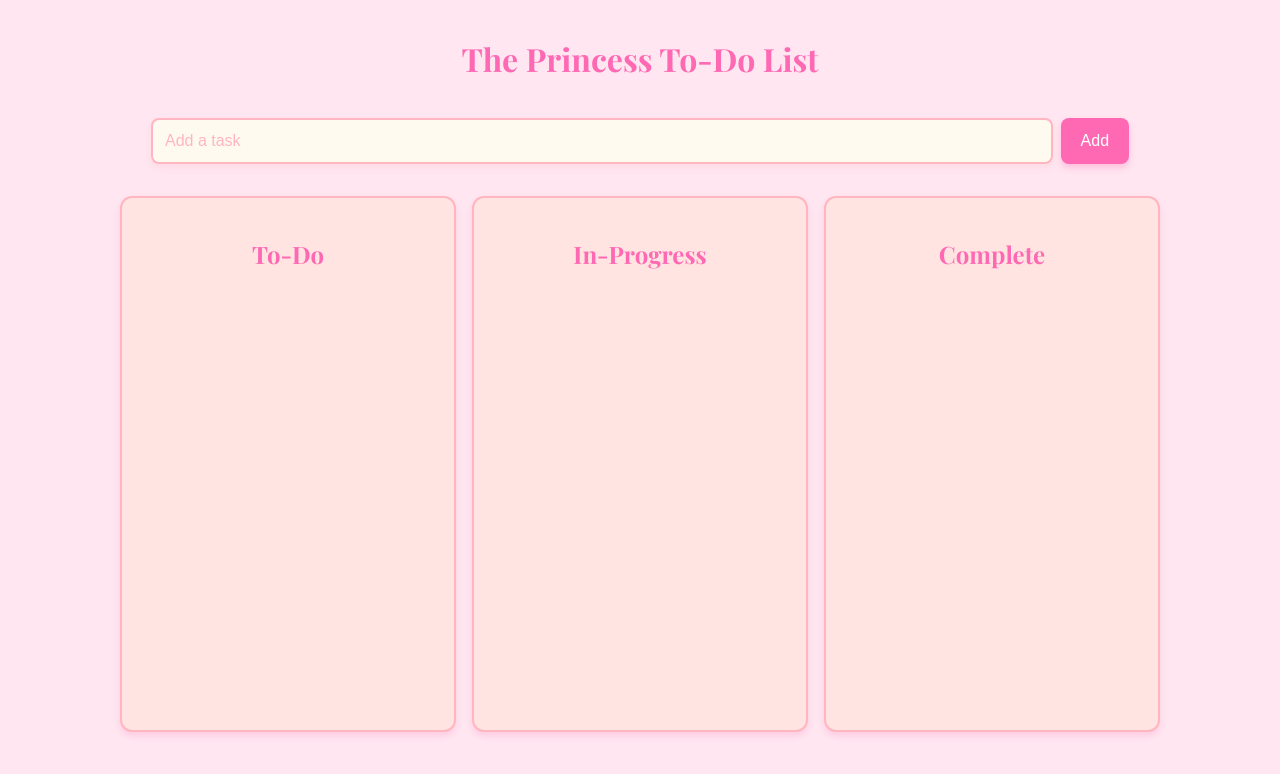
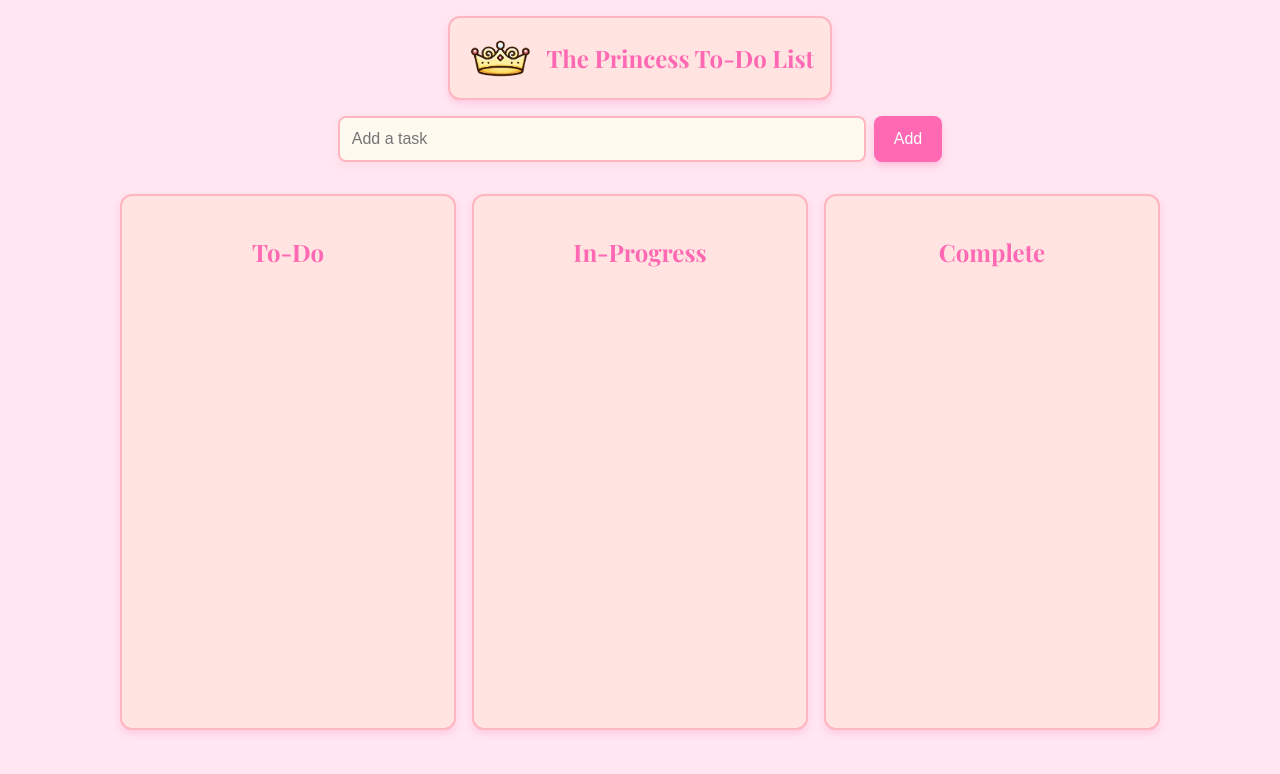
Before and after one commit to XiphiasSB/todo-list, a React (Vite) app: page / in a window 1280 px wide. Shown: the top 774 px of the page. Built offline with nearby package versions, Linux system fonts and the light colour scheme.

Commit message:
Added logo and improved CSS

```diff
--- a/src/components/header/Header.css
+++ b/src/components/header/Header.css
@@ -1,10 +1,36 @@
 header {
-    text-align: center;
-    padding: 16px;
-    background-color: #ff69b4;
-    /* Bright pink header */
-    color: white;
+    display: flex;
+    /* Align items horizontally */
+    align-items: center;
+    /* Center items vertically */
+    justify-content: center;
+    /* Center the content */
+    padding: 20px 16px;
+    /* Adjust padding for height */
+    background-color: #ffe4e1;
+    /* Light pink header background */
+    gap: 12px;
+    /* Space between image and text */
+    border-radius: 12px;
+    box-shadow: 0 4px 6px rgba(255, 105, 180, 0.2);
+    /* Subtle pink shadow */
+    border: 2px solid #ffb6c1;
+}
+
+.crown-logo {
+    height: 40px;
+    /* Keep the crown image small */
+    width: auto;
+    /* Maintain aspect ratio */
+}
+
+.header-title {
+    margin: 0;
+    /* Remove default margin on h1 */
     font-size: 24px;
-    border-bottom: 4px solid #ffb6c1;
-    /* Light pink border */
+    /* Set font size */
+    line-height: 1;
+    /* Fix vertical spacing */
+    color: #ff69b4;
+    /* Bright pink text color */
 }
--- a/src/components/header/Header.jsx
+++ b/src/components/header/Header.jsx
@@ -1,7 +1,11 @@
+import crown from '../../assets/crown.png'
+import './Header.css'
 
-
-export function Header(){
-    return(
-        <h1>The Princess To-Do List</h1>
-    )
+export function Header() {
+  return (
+    <header>
+      <img src={crown} alt="Princess crown" className="crown-logo" />
+      <h1 className="header-title">The Princess To-Do List</h1>
+    </header>
+  )
 }
--- a/src/components/input/input.css
+++ b/src/components/input/input.css
@@ -7,6 +7,8 @@ form {
 
 input[type="text"] {
     width: 70%;
+    max-width: 500px;
+    /* Set a reasonable maximum width */
     padding: 12px;
     margin-right: 8px;
     border: 2px solid #ffb6c1;
@@ -22,20 +24,6 @@ input[type="text"] {
     transition: box-shadow 0.2s ease;
 }
 
-input[type="text"]::placeholder {
-    color: #ffb6c1;
-    /* Pink placeholder text */
-}
-
-input[type="text"]:focus {
-    outline: none;
-    border-color: #ff69b4;
-    /* Bright pink focus */
-    background-color: #ffeef6;
-    /* Light pink focus background */
-    box-shadow: 0 6px 10px rgba(255, 182, 193, 0.4);
-    /* Focus shadow */
-}
 
 button[type="submit"] {
     padding: 12px 20px;
```
Also changed, not shown: src/assets/crown.png (added).
